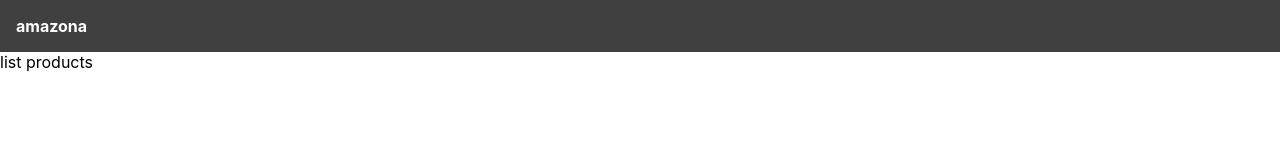
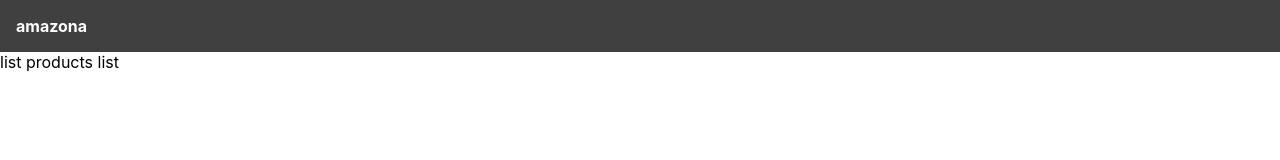
Before and after one commit to RamchurnA/amazona, a React (Create React App) app in the folder frontend/: page / in a window 1280 px wide. Shown: the top 160 px of the page. Built offline with nearby package versions, Linux system fonts and the light colour scheme.

Commit message:
updated app.js

```diff
--- a/frontend/src/App.js
+++ b/frontend/src/App.js
@@ -9,6 +9,7 @@ function App() {
 
       <main>
         list products
+        list
       </main>
     </div>
   );
```
Also changed, not shown: 1 other file (tests, documents, lock files or other folders).
